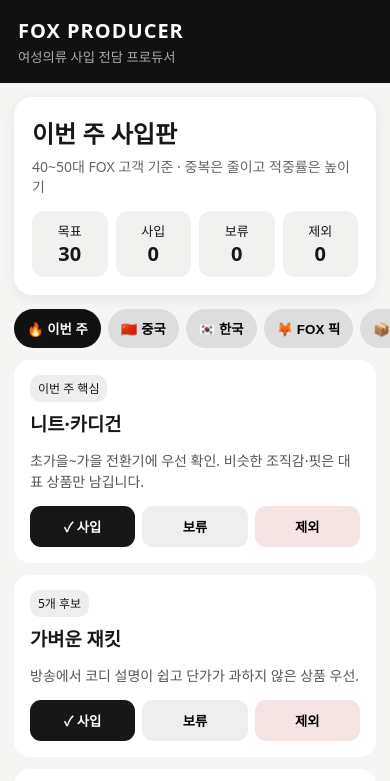
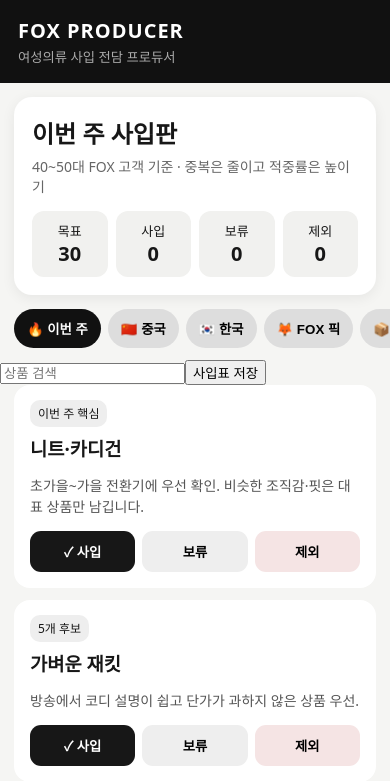
Before and after one commit to jopdrules-prog/fox, a plain HTML site: page index.html in a window 390 px wide. Shown: the top 781 px of the page. Drawn offline with Linux system fonts and the light colour scheme.

Commit message:
Add sourcing tools to FOX Producer mobile UI

```diff
--- a/index.html
+++ b/index.html
@@ -1 +1 @@
-<!doctype html><html lang="ko"><head><meta charset="utf-8"><meta name="viewport" content="width=device-width,initial-scale=1,viewport-fit=cover"><meta name="theme-color" content="#111"><link rel="manifest" href="manifest.webmanifest"><link rel="stylesheet" href="app.css"><title>FOX 프로듀서</title></head><body><header><div><b>FOX PRODUCER</b><small>여성의류 사입 전담 프로듀서</small></div><button id="installBtn" hidden>📲 설치</button></header><main><section class="hero"><h1>이번 주 사입판</h1><p>40~50대 FOX 고객 기준 · 중복은 줄이고 적중률은 높이기</p><div class="stats"><span>목표 <b>30</b></span><span>사입 <b id="buyN">0</b></span><span>보류 <b id="holdN">0</b></span><span>제외 <b id="noN">0</b></span></div></section><nav><button data-tab="week" class="on">🔥 이번 주</button><button data-tab="china">🇨🇳 중국</button><button data-tab="korea">🇰🇷 한국</button><button data-tab="fox">🦊 FOX 픽</button><button data-tab="mine">📦 내 사입</button></nav><section id="content"></section></main><script src="app.js"></script></body></html>
+<!doctype html><html lang="ko"><head><meta charset="utf-8"><meta name="viewport" content="width=device-width,initial-scale=1,viewport-fit=cover"><meta name="theme-color" content="#111"><link rel="manifest" href="manifest.webmanifest"><link rel="stylesheet" href="app.css"><title>FOX 프로듀서</title></head><body><header><div><b>FOX PRODUCER</b><small>여성의류 사입 전담 프로듀서</small></div><button id="installBtn" hidden>📲 설치</button></header><main><section class="hero"><h1>이번 주 사입판</h1><p>40~50대 FOX 고객 기준 · 중복은 줄이고 적중률은 높이기</p><div class="stats"><span>목표 <b>30</b></span><span>사입 <b id="buyN">0</b></span><span>보류 <b id="holdN">0</b></span><span>제외 <b id="noN">0</b></span></div></section><nav><button data-tab="week" class="on">🔥 이번 주</button><button data-tab="china">🇨🇳 중국</button><button data-tab="korea">🇰🇷 한국</button><button data-tab="fox">🦊 FOX 픽</button><button data-tab="mine">📦 내 사입</button></nav><section class="tools"><input id="searchBox" placeholder="상품 검색"><button id="exportBtn">사입표 저장</button></section><section id="content"></section></main><script src="app.js"></script></body></html>
```
